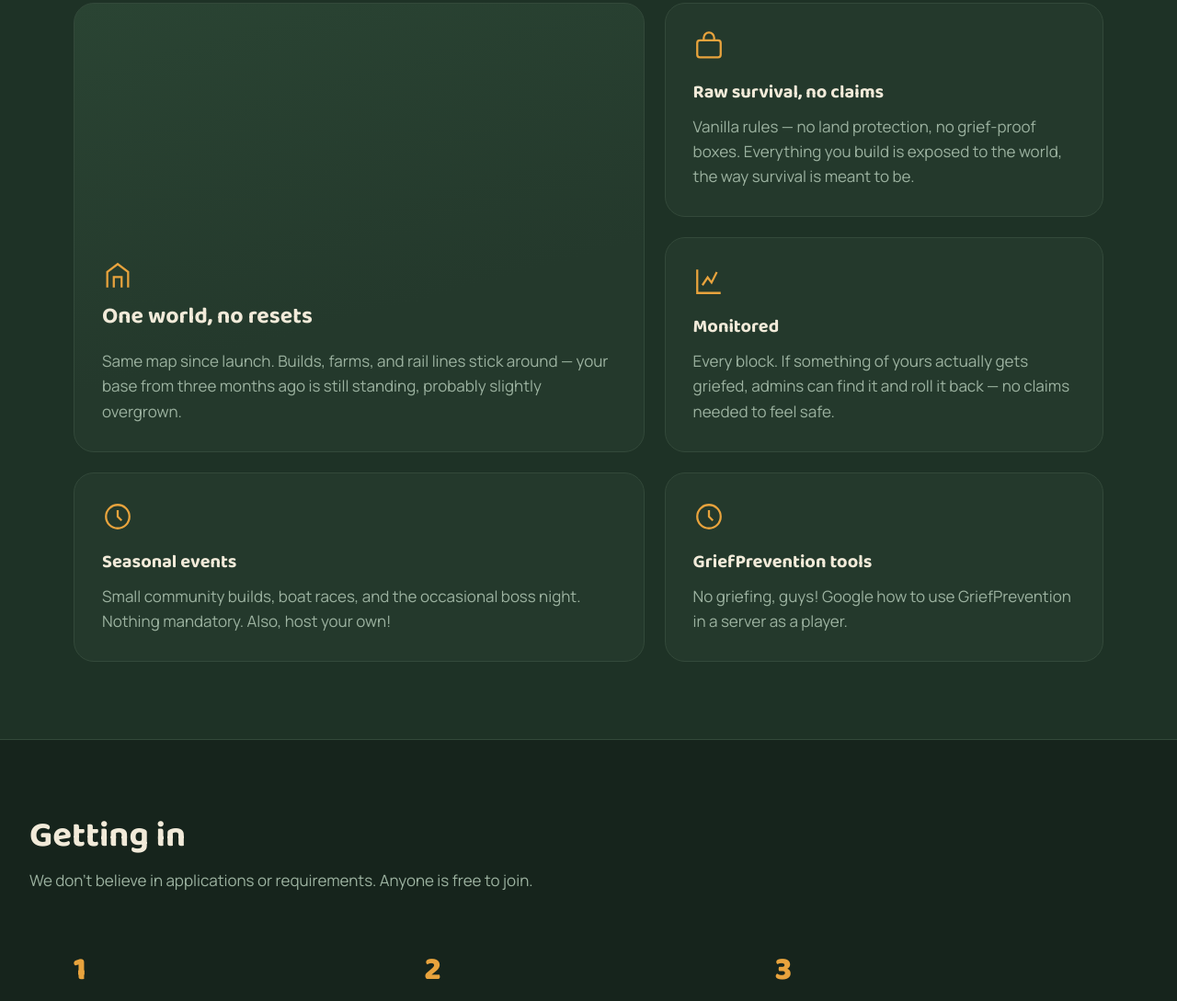
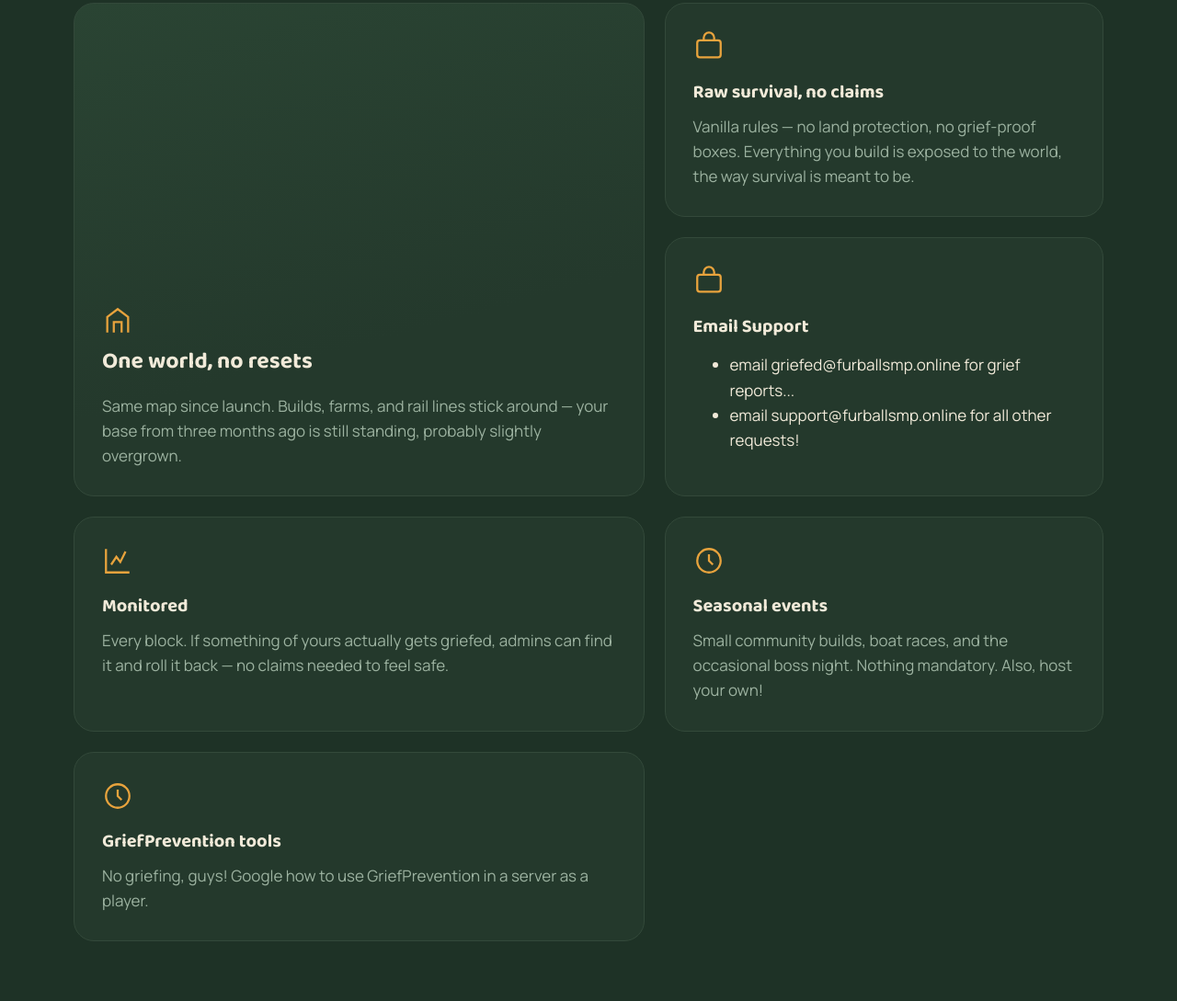
Before and after one commit to bacontheoverseer/furballsmpwebsite, a plain HTML site: page index.html in a window 1280 px wide. Shown: the part 921-2010 px from the top of the page at 92% size. Drawn offline with Linux system fonts and the light colour scheme.

Commit message:
Update index.html

```diff
--- a/index.html
+++ b/index.html
@@ -379,6 +379,14 @@
           to the world, the way survival is meant to be.</p>
       </div>
       <div class="feature">
+        <svg class="feature-icon" viewBox="0 0 24 24" fill="none" stroke="currentColor" stroke-width="1.6"><rect x="3" y="7" width="18" height="13" rx="2"/><path d="M8 7V5a4 4 0 0 1 8 0v2"/></svg>
+        <h3>Email Support</h3>
+        <ul>
+          <li>email griefed@furballsmp.online for grief reports...</li>
+          <li>email support@furballsmp.online for all other requests!</li>
+        </ul>
+      </div>
+      <div class="feature">
         <svg class="feature-icon" viewBox="0 0 24 24" fill="none" stroke="currentColor" stroke-width="1.6"><path d="M3 3v18h18"/><path d="M7 15l4-6 3 4 4-8"/></svg>
         <h3>Monitored</h3>
         <p>Every block. If something of yours actually gets griefed, admins can find it and
```
